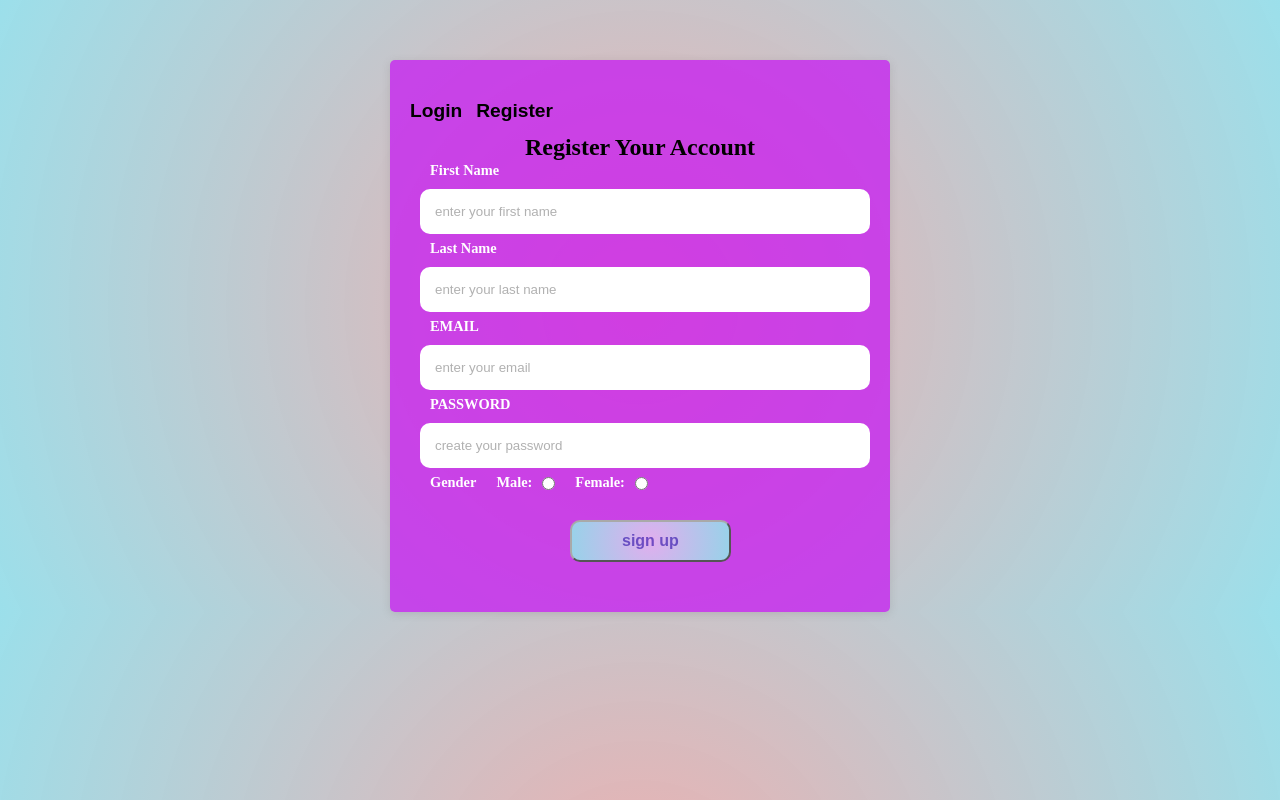
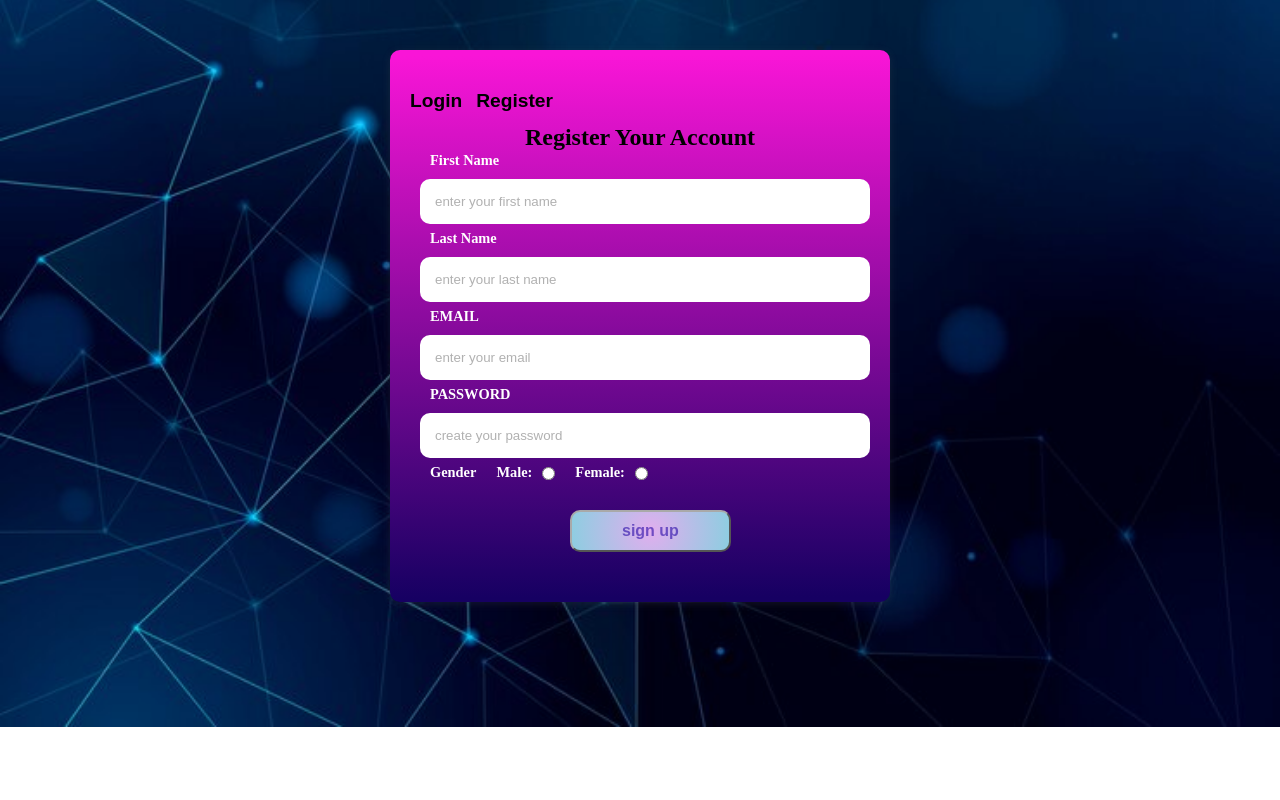
Before and after one commit to umaradil02/banking-system, a plain HTML site: page index.html in a window 1280 px wide. Drawn offline with Linux system fonts and the light colour scheme.

Commit message:
background change

```diff
--- a/index.js
+++ b/index.js
@@ -1,7 +1,7 @@
 var users = [
     {
-      email: "default@example.com",
-      password: "defaultpassword",
+      email: "adil@example.com",
+      password: "12345",
       amount: 10
     }
   ];
--- a/style.css
+++ b/style.css
@@ -5,11 +5,10 @@
 }
 
 body {
-    background: rgb(238, 174, 174);
-    background: radial-gradient(circle, rgba(238, 174, 174, 1) 0%, rgba(148, 221, 233, 0.9304096638655462) 100%);
-     /* display: flex;
-    justify-content: center;
-    align-items: center;  */
+    background-image: url(/realistic-design-technology-background_23-2148426705.jpg);
+    background-repeat: no-repeat;
+    background-position: center;
+    background-size: cover;
 
 }
 
@@ -17,14 +16,14 @@ body {
     width: 500px;
     padding: 40px 20px;
      margin:0 auto;
-    margin-top: 60px;
-    background-color:rgba(199, 24, 243, 0.74);
+    margin-top: 50px;
+ background-image: linear-gradient( 179.7deg,  rgba(249,21,215,1) 1.1%, rgba(22,0,98,1) 99% );;
      /* display: flex;
     justify-content: center;
     align-items: center;
     flex-direction: column;
     flex-wrap: wrap; */
-    border-radius: 5px;
+    border-radius: 10px;
     box-shadow: rgba(99, 99, 99, 0.2) 0px 2px 8px 0px;
 }
 
```
Also changed, not shown: realistic-design-technology-background_23-2148426705.jpg (added).
